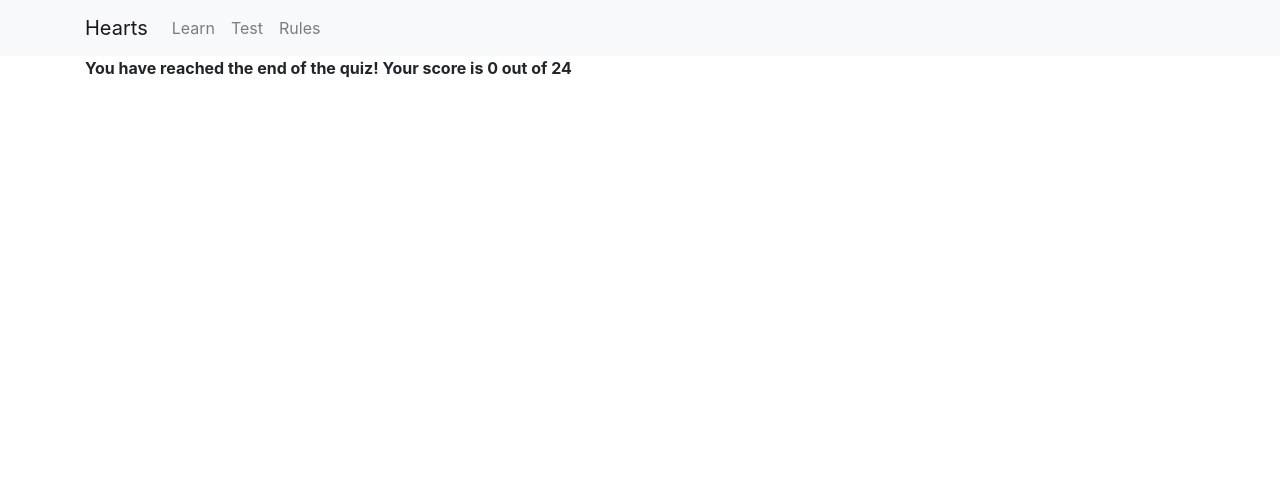
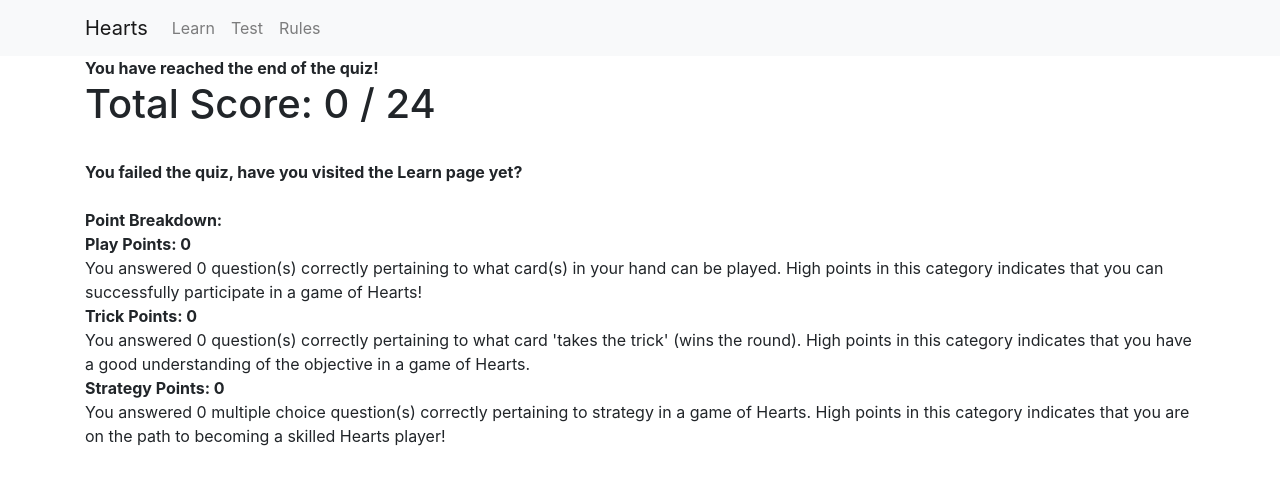
Before and after one commit to tykosc/Hearts, a Flask app: page /quiz_end/1 in a window 1280 px wide. Shown: the top 485 px of the page. Run offline with Flask 2, Linux system fonts and the light colour scheme; some libraries are stand-ins or nearby versions.

Commit message:
Add feedback in quiz results

```diff
--- a/server.py
+++ b/server.py
@@ -10,10 +10,18 @@ from util import *
 
 #int of correct anwers from user in quiz
 score = 0
+play_score = 0
+trick_score = 0
+mc_score = 0
+
 
 def reset_score():
    global score
    score = 0
+   global play_score, trick_score, mc_score
+   play_score = 0
+   trick_score = 0
+   mc_score = 0
 
 # stores the answer to an active question, if necessary
 answer = {}
@@ -58,7 +66,20 @@ def quiz_end(difficulty):
       num_questions = test_init_1["step_count"]
    else:
       num_questions = test_init_0["step_count"]
-   return render_template('quiz_end.html', quiz_score = quiz_score, num_questions= num_questions)
+
+   if quiz_score == num_questions:
+      grade = "You got an A+ ! You're ready to kill it in Hearts!"
+   elif (.9 * float(num_questions)) <= quiz_score < num_questions:
+      grade = "You got an A ! You're ready to go out and play!"
+   elif (.8 * float(num_questions))<= quiz_score <num_questions:
+      grade = "You got a B ! You're ready to jump in a game of Hearts, but you might want some seasoned players to help along the way!"
+   elif(.7 * float(num_questions))<= quiz_score <num_questions:
+      grade = "You got a C ! Not bad, but you might want to brush up on the rules."
+   elif(.6 * float(num_questions))<= quiz_score <num_questions:
+      grade = "You got a D ! Don't feel bad, try again after brushing up on the rules."
+   else:
+      grade = "You failed the quiz, have you visited the Learn page yet?"
+   return render_template('quiz_end.html', quiz_score = quiz_score, num_questions= num_questions, trick_score = trick_score, play_score = play_score, mc_score = mc_score, grade = grade)
 
 # AJAX ROUTES
 def preprocess(state):
@@ -87,6 +108,8 @@ def submit_mc_answer():
    if ans == int(answer["correct"]):
       global score
       score = score + 1
+      global mc_score
+      mc_score = mc_score + 1
    return jsonify(answer)
 
 def numeric_rank(rank):
@@ -127,6 +150,8 @@ def submit_trick_answer():
    if int(ans["response"]) == int(answer["correct"]):
       global score
       score = score + 1
+      global trick_score
+      trick_score = trick_score + 1
       answer["explanation"] = 'Correct!'
    else:
       answer["explanation"] = "Incorrect. Correct cards are green"
@@ -182,6 +207,8 @@ def submit_play_answer():
    if isRight:
       global score
       score  =  score + 1
+      global play_score
+      play_score = play_score + 1
       answer["explanation"] = "Correct!"
    else:
       answer["explanation"] = "Incorrect. Correct cards are green"
--- a/templates/quiz_end.html
+++ b/templates/quiz_end.html
@@ -2,6 +2,29 @@
 
 {% block content %}
 
-<b>You have reached the end of the quiz! Your score is {{quiz_score}} out of {{num_questions}}</b>
+<div class = quiz_end>
+    <b>You have reached the end of the quiz!</b>
+    <br>
+    <h1>Total Score: {{quiz_score}} / {{num_questions}}</h1>
+    <br>
+    <b>{{grade}}</b>
+    <br><br>
+    <b>Point Breakdown:</b>
+    <br>
+    <b>Play Points: {{play_score}}</b>
+    <br>
+    You answered {{play_score}} question(s) correctly pertaining to what card(s) in your hand can be played.
+    High points in this category indicates that you can successfully participate in a game of Hearts!
+    <br>
+    <b>Trick Points: {{trick_score}}</b>
+    <br>
+    You answered {{trick_score}} question(s) correctly pertaining to what card 'takes the trick' (wins the round).
+    High points in this category indicates that you have a good understanding of the objective in a game of Hearts.
+    <br>
+    <b> Strategy Points: {{mc_score}} </b>
+    <br>
+    You answered {{mc_score}} multiple choice question(s) correctly pertaining to strategy in a game of Hearts.
+    High points in this category indicates that you are on the path to becoming a skilled Hearts player!
+</div>
 
 {% endblock %}
```
